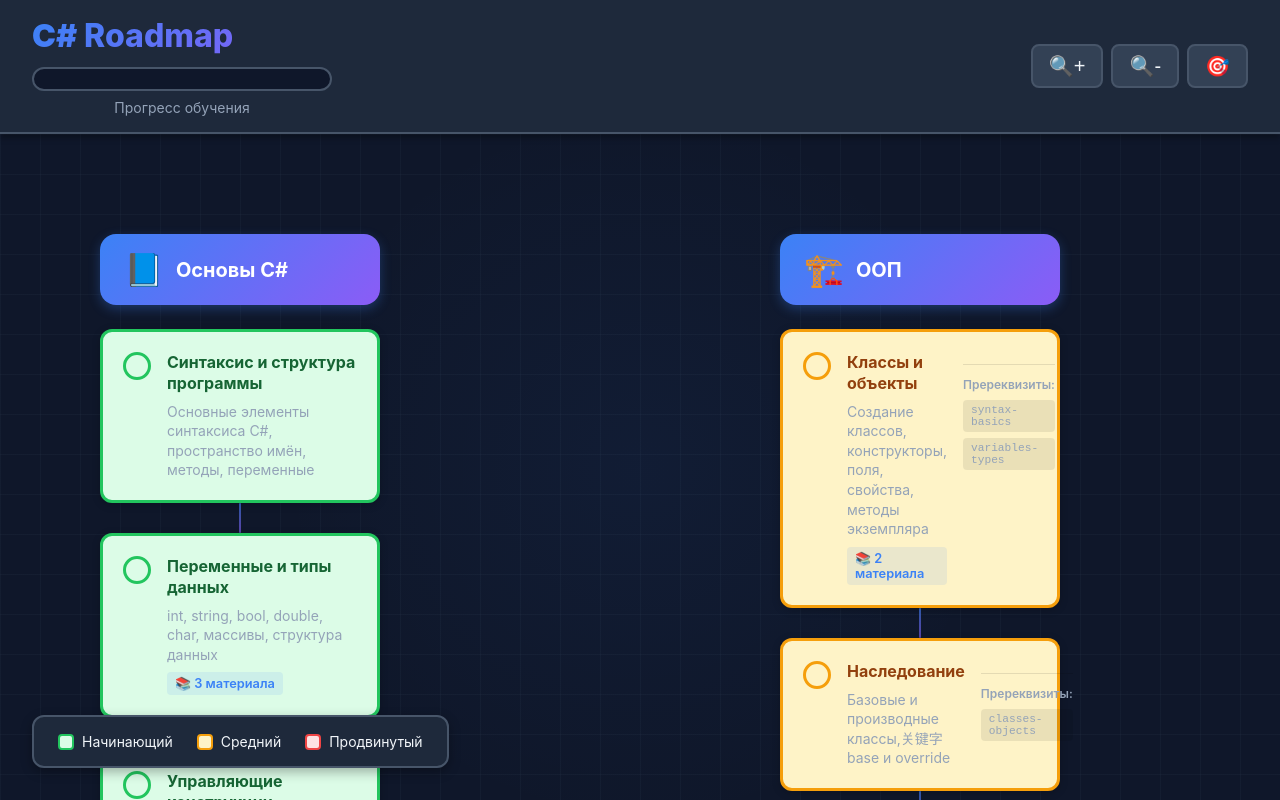
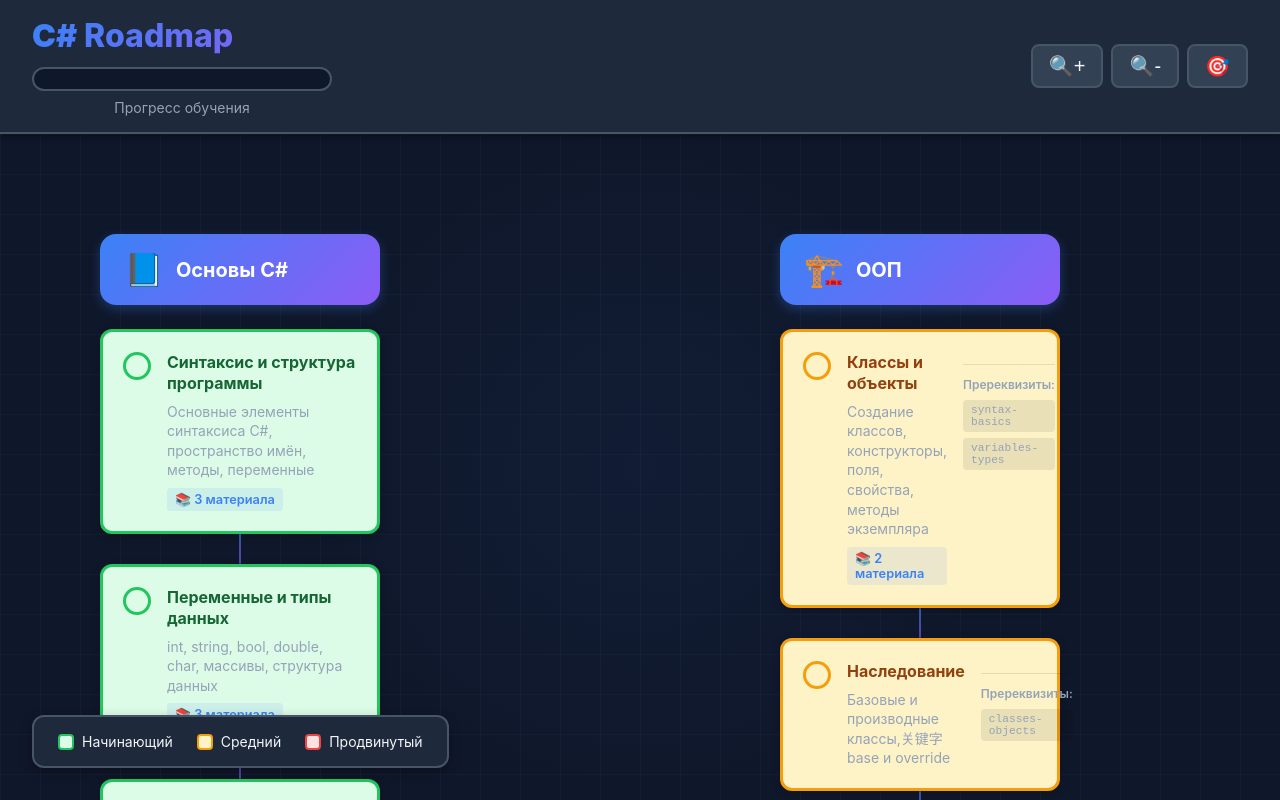
Before and after one commit to Makushun/csharp-roadmap, a React (Vite) app: page / in a window 1280 px wide. Built offline with nearby package versions, Linux system fonts and the light colour scheme.

Commit message:
fix: progress bar updates immediately on checkbox click

```diff
--- a/src/App.tsx
+++ b/src/App.tsx
@@ -3,7 +3,7 @@ import { roadmapData } from './data/roadmapData'
 import { TopicNode } from './components/TopicNode'
 import { Modal } from './components/Modal'
 import { Connector } from './components/Connector'
-import { loadProgress, getCompletionPercentage } from './utils/storage'
+import { loadProgress } from './utils/storage'
 import './App.css'
 import type { Topic } from './types'
 
@@ -34,7 +34,9 @@ function App() {
     setSelectedTopic(null)
   }
 
-  const completionPercentage = getCompletionPercentage(roadmapData)
+  const totalTopics = roadmapData.reduce((sum, cat) => sum + cat.topics.length, 0)
+  const completedCount = Object.values(progress).filter(Boolean).length
+  const completionPercentage = totalTopics > 0 ? Math.round((completedCount / totalTopics) * 100) : 0
 
   const handleWheel = (e: React.WheelEvent) => {
     e.preventDefault()
--- a/src/data/roadmapData.ts
+++ b/src/data/roadmapData.ts
@@ -13,6 +13,23 @@ export const roadmapData: RoadmapData = [
         completed: false,
         level: 'beginner',
         category: 'basics',
+        resources: [
+          {
+            title: 'Основы C# (Microsoft Learn)',
+            url: 'https://learn.microsoft.com/ru-ru/dotnet/csharp/tutorials/basics-of-csharp',
+            description: 'Начальное руководство Microsoft',
+          },
+          {
+            title: 'Введение в C#',
+            url: 'https://habr.com/ru/articles/484186/',
+            description: 'Подробная статья на Habr',
+          },
+          {
+            title: 'C# First Program (вideo)',
+            url: 'https://www.youtube.com/watch?v=pFJRUsmcAjI',
+            description: 'Видеоурок от freeCodeCamp',
+          },
+        ],
       },
       {
         id: 'variables-types',
```
Also changed, not shown: 3 other files (tests, documents, lock files or other folders).
